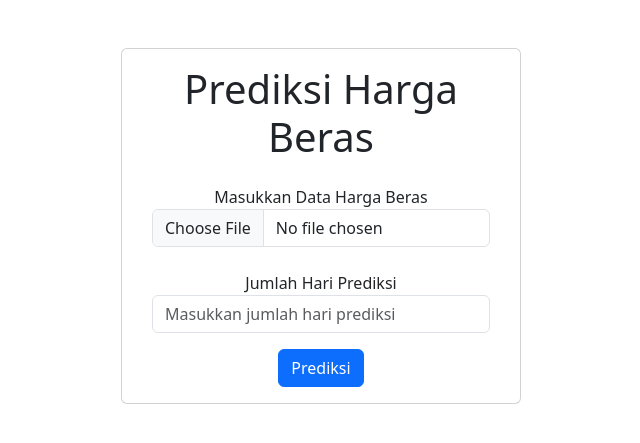
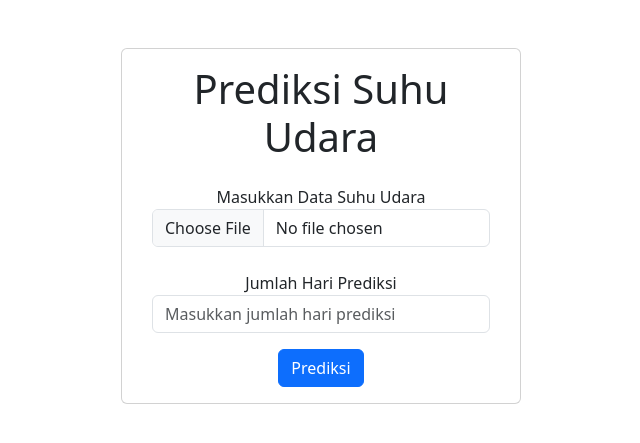
Before and after one commit to algonacci/Deploy-Timeseries, a Flask app: page / in a window 1280 px wide. Shown: the part 56-499 px from the top of the page, without its empty margins (319-959 px from the left). Run offline with Flask 3, Linux system fonts and the light colour scheme; some libraries are stand-ins or nearby versions.

Commit message:
salay project cuy

```diff
--- a/app.py
+++ b/app.py
@@ -11,7 +11,7 @@ import os
 matplotlib.use('agg')
 
 app = Flask(__name__)
-beras_model = load_model('beras_model.h5')
+model = load_model('model.h5')
 
 
 @app.route("/", methods=["GET", "POST"])
@@ -40,7 +40,7 @@ def index():
         input_data = x_valid[:30][np.newaxis]
         future_forecast = []
         for _ in range(future_days):
-            prediction = beras_model.predict(input_data)
+            prediction = model.predict(input_data)
             future_forecast.append(prediction[0, 0])
             input_data = np.append(input_data[:, 1:, :], [
                                    [prediction[0, 0]]], axis=1)
--- a/templates/includes/head.html
+++ b/templates/includes/head.html
@@ -1,7 +1,7 @@
 <head>
     <meta charset="utf-8">
     <meta name="viewport" content="width=device-width, initial-scale=1">
-    <title>Prediksi Harga Beras</title>
+    <title>Prediksi Suhu Udara</title>
     <link href="https://cdn.jsdelivr.net/npm/bootstrap@5.3.2/dist/css/bootstrap.min.css" rel="stylesheet"
         integrity="sha384-T3c6CoIi6uLrA9TneNEoa7RxnatzjcDSCmG1MXxSR1GAsXEV/Dwwykc2MPK8M2HN" crossorigin="anonymous">
     <link rel="stylesheet" href="//cdn.datatables.net/2.0.5/css/dataTables.dataTables.min.css" />
--- a/templates/pages/index.html
+++ b/templates/pages/index.html
@@ -8,13 +8,13 @@
         <div class="card mt-5 mx-auto" style="max-width: 400px;">
             <div class="card-body">
                 <div class="card-title">
-                    <h1 class="text-center">Prediksi Harga Beras</h1>
+                    <h1 class="text-center">Prediksi Suhu Udara</h1>
                 </div>
                 <form class="mt-4 d-flex justify-content-center align-items-center flex-column"
                     enctype="multipart/form-data" hx-post="/" hx-trigger="submit" hx-swap="outerHTML"
                     hx-target="#result" hx-indicator="#progress">
                     <div class="form-group text-center">
-                        <label for="file" class="font-weight-bold">Masukkan Data Harga Beras</label>
+                        <label for="file" class="font-weight-bold">Masukkan Data Suhu Udara</label>
                         <input type="file" class="form-control" id="file" name="data" accept=".csv">
                         <br>
                         <label for="fuure_days">Jumlah Hari Prediksi</label>
--- a/templates/pages/result.html
+++ b/templates/pages/result.html
@@ -1,8 +1,8 @@
 <div class="containe mt-4" id="result">
     <div class="row text-center">
-        <p>Harga beras untuk
+        <p>Suhu Udara untuk
             <strong>{{ future_days }}</strong>
-            ke depan adalah
+            hari ke depan adalah
             <strong>{{ forecast }}</strong>
         </p>
 
```
Also changed, not shown: README.md, 2 other files.
